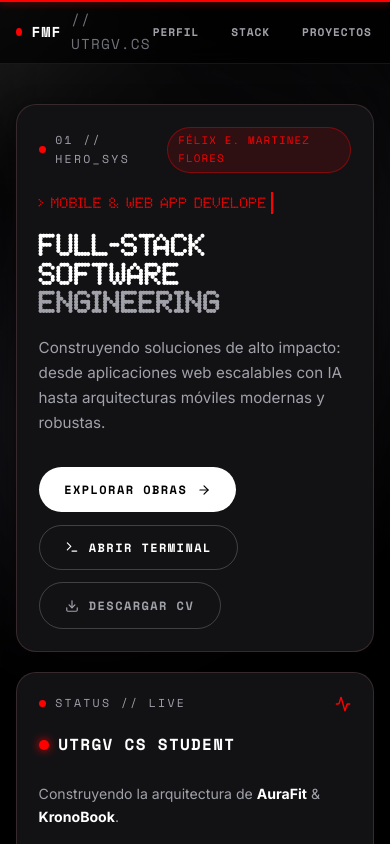
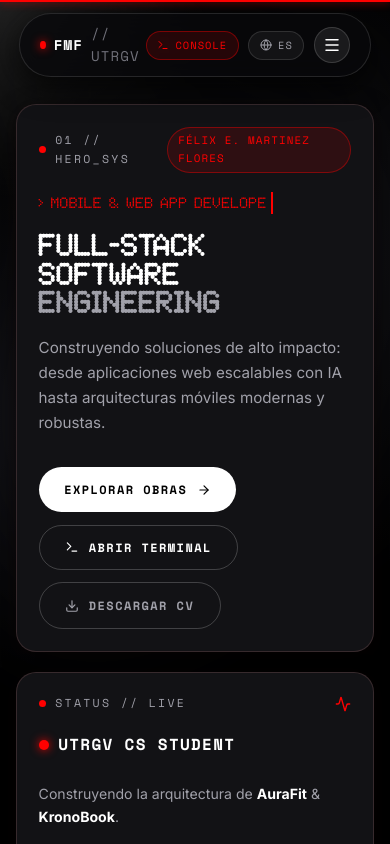
Before and after one commit to Felglitch739/My-Portfolio, a React (Vite) app: page / in a window 390 px wide. Shown: the top 844 px of the page. Built offline with nearby package versions, Linux system fonts and the light colour scheme; a web font is replaced by a local one.

Commit message:
feat: redesign Navbar with floating Nothing OS glass capsule header and full-screen blurred mobile navigation drawer

```diff
--- a/src/components/Navbar.tsx
+++ b/src/components/Navbar.tsx
@@ -1,5 +1,6 @@
 import { useState, useEffect } from 'react'
-import { Terminal, Globe, Menu, X } from 'lucide-react'
+import { motion, AnimatePresence } from 'framer-motion'
+import { Terminal, Globe, Menu, X, ArrowUpRight } from 'lucide-react'
 
 interface NavbarProps {
   onOpenTerminal: () => void
@@ -17,39 +18,54 @@ export default function Navbar({ onOpenTerminal, lang, setLang }: NavbarProps) {
     return () => window.removeEventListener('scroll', handleScroll)
   }, [])
 
+  // Lock body scroll when mobile menu is open
+  useEffect(() => {
+    if (mobileOpen) {
+      document.body.style.overflow = 'hidden'
+    } else {
+      document.body.style.overflow = 'unset'
+    }
+  }, [mobileOpen])
+
   const links = [
-    { href: '#about-me', label: lang === 'es' ? 'PERFIL' : 'ABOUT' },
-    { href: '#skills', label: 'STACK' },
-    { href: '#projects', label: lang === 'es' ? 'PROYECTOS' : 'PROJECTS' },
-    { href: '#events', label: lang === 'es' ? 'LOGROS' : 'ACHIEVEMENTS' },
-    { href: '#human-side', label: lang === 'es' ? 'HUMANO' : 'HUMAN' },
-    { href: '#contact', label: lang === 'es' ? 'CONTACTO' : 'CONTACT' },
+    { href: '#about-me', num: '01', label: lang === 'es' ? 'PERFIL & ARQUITECTURA' : 'PROFILE & ARCHITECTURE' },
+    { href: '#skills', num: '02', label: lang === 'es' ? 'STACK TÉCNICO' : 'TECH STACK' },
+    { href: '#projects', num: '03', label: lang === 'es' ? 'PROYECTOS DESTACADOS' : 'FEATURED PROJECTS' },
+    { href: '#events', num: '04', label: lang === 'es' ? 'LOGROS & EVENTOS' : 'ACHIEVEMENTS & EVENTS' },
+    { href: '#human-side', num: '05', label: lang === 'es' ? 'FUERA DEL CÓDIGO' : 'BEYOND THE CODE' },
+    { href: '#contact', num: '06', label: lang === 'es' ? 'CONTACTO DIRECTO' : 'DIRECT CONTACT' },
   ]
 
   return (
+    <>
+      {/* ── DESKTOP & MOBILE FLOATING HEADER ── */}
       <header
         style={{
           position: 'fixed',
           top: 0,
           left: 0,
           right: 0,
-        height: 'var(--nav-height)',
           zIndex: 100,
-        background: scrolled ? 'rgba(0, 0, 0, 0.95)' : 'rgba(0, 0, 0, 0.7)',
-        backdropFilter: 'blur(10px)',
-        borderBottom: '1px solid rgba(255, 255, 255, 0.08)',
-        display: 'flex',
-        alignItems: 'center',
-        transition: 'all 0.2s ease',
+          padding: '0.8rem 1.2rem',
+          pointerEvents: 'none', // allow clicks through padding area
         }}
       >
         <div
           className="container"
           style={{
+            pointerEvents: 'auto',
             display: 'flex',
             alignItems: 'center',
             justifyContent: 'space-between',
             width: '100%',
+            background: scrolled ? 'rgba(9, 9, 11, 0.92)' : 'rgba(9, 9, 11, 0.75)',
+            backdropFilter: 'blur(16px)',
+            WebkitBackdropFilter: 'blur(16px)',
+            border: '1px solid rgba(255, 255, 255, 0.12)',
+            borderRadius: '9999px',
+            padding: '0.55rem 1.25rem',
+            boxShadow: '0 10px 30px rgba(0, 0, 0, 0.7)',
+            transition: 'all 0.3s ease',
           }}
         >
           {/* Brand Logo */}
@@ -59,10 +75,10 @@ export default function Navbar({ onOpenTerminal, lang, setLang }: NavbarProps) {
             style={{
               textDecoration: 'none',
               color: 'var(--white)',
-            fontSize: '0.9rem',
+              fontSize: '0.88rem',
               display: 'flex',
               alignItems: 'center',
-            gap: '0.6rem',
+              gap: '0.5rem',
             }}
           >
             <span
@@ -71,39 +87,41 @@ export default function Navbar({ onOpenTerminal, lang, setLang }: NavbarProps) {
                 height: '8px',
                 borderRadius: '50%',
                 background: 'var(--red)',
+                boxShadow: '0 0 10px var(--red)',
                 display: 'inline-block',
               }}
             />
-          FMF <span style={{ color: 'var(--gray-500)', fontWeight: 400 }}>// UTRGV.CS</span>
+            FMF <span style={{ color: 'var(--gray-500)', fontWeight: 400 }}>// UTRGV</span>
           </a>
 
-        {/* Desktop Links */}
-        <nav className="hide-mobile" style={{ display: 'flex', alignItems: 'center', gap: '2rem' }}>
+          {/* Desktop Navigation Links */}
+          <nav className="hide-mobile" style={{ alignItems: 'center', gap: '1.8rem' }}>
             {links.map((link) => (
               <a
                 key={link.href}
                 href={link.href}
                 className="ndot"
                 style={{
-                fontSize: '0.7rem',
+                  fontSize: '0.68rem',
                   color: 'var(--gray-400)',
                   textDecoration: 'none',
-                transition: 'color 0.2s',
+                  transition: 'color 0.2s ease',
+                  letterSpacing: '0.04em',
                 }}
                 onMouseEnter={(e) => (e.currentTarget.style.color = 'var(--white)')}
                 onMouseLeave={(e) => (e.currentTarget.style.color = 'var(--gray-400)')}
               >
-              {link.label}
+                {link.num} // {link.label.split(' ')[0]}
               </a>
             ))}
           </nav>
 
-        {/* Action Controls */}
-        <div style={{ display: 'flex', alignItems: 'center', gap: '0.75rem' }}>
+          {/* Desktop & Mobile Action Controls */}
+          <div style={{ display: 'flex', alignItems: 'center', gap: '0.6rem' }}>
             <button
               onClick={onOpenTerminal}
               className="mono-tag mono-tag-red"
-            style={{ cursor: 'pointer' }}
+              style={{ cursor: 'pointer', fontSize: '0.65rem', padding: '0.35rem 0.65rem' }}
               title="Open Hardware Terminal"
             >
               <Terminal size={12} /> CONSOLE
@@ -112,54 +130,121 @@ export default function Navbar({ onOpenTerminal, lang, setLang }: NavbarProps) {
             <button
               onClick={() => setLang(lang === 'es' ? 'en' : 'es')}
               className="mono-tag"
-            style={{ cursor: 'pointer', background: 'transparent' }}
+              style={{ cursor: 'pointer', background: 'rgba(255, 255, 255, 0.05)', fontSize: '0.65rem', padding: '0.35rem 0.65rem' }}
             >
               <Globe size={12} /> {lang.toUpperCase()}
             </button>
 
+            {/* Mobile Menu Toggle Button */}
             <button
               className="hide-desktop"
               onClick={() => setMobileOpen(!mobileOpen)}
-            style={{ background: 'transparent', border: 'none', color: 'var(--white)', cursor: 'pointer' }}
+              style={{
+                background: mobileOpen ? 'var(--red)' : 'rgba(255, 255, 255, 0.08)',
+                border: '1px solid rgba(255, 255, 255, 0.15)',
+                borderRadius: '50%',
+                width: '36px',
+                height: '36px',
+                color: 'var(--white)',
+                cursor: 'pointer',
+                alignItems: 'center',
+                justifyContent: 'center',
+                transition: 'all 0.2s ease',
+              }}
+              aria-label="Toggle menu"
             >
-            {mobileOpen ? <X size={22} /> : <Menu size={22} />}
+              {mobileOpen ? <X size={18} /> : <Menu size={18} />}
             </button>
           </div>
         </div>
+      </header>
 
-      {/* Mobile Drawer */}
+      {/* ── HIGH-END FULLSCREEN MOBILE GLASS DRAWER MENU ── */}
+      <AnimatePresence>
         {mobileOpen && (
-        <div
+          <motion.div
+            initial={{ opacity: 0, y: -20 }}
+            animate={{ opacity: 1, y: 0 }}
+            exit={{ opacity: 0, y: -20 }}
+            transition={{ duration: 0.25, ease: 'easeOut' }}
             style={{
               position: 'fixed',
-            top: 'var(--nav-height)',
-            left: 0,
-            right: 0,
-            background: 'rgba(10, 10, 12, 0.98)',
-            borderBottom: '1px solid rgba(255, 255, 255, 0.12)',
-            padding: '1.5rem',
+              inset: 0,
+              zIndex: 99,
+              background: 'rgba(5, 5, 7, 0.96)',
+              backdropFilter: 'blur(24px)',
+              WebkitBackdropFilter: 'blur(24px)',
+              paddingTop: 'calc(var(--nav-height) + 2.5rem)',
+              paddingBottom: '2rem',
+              paddingLeft: '1.5rem',
+              paddingRight: '1.5rem',
               display: 'flex',
               flexDirection: 'column',
-            gap: '1.2rem',
+              justifyContent: 'space-between',
+              overflowY: 'auto',
             }}
           >
-          {links.map((link) => (
-            <a
+            {/* Navigation Header */}
+            <div>
+              <div style={{ display: 'flex', justifyContent: 'space-between', alignItems: 'center', marginBottom: '2rem', borderBottom: '1px solid rgba(255, 255, 255, 0.08)', paddingBottom: '0.8rem' }}>
+                <span className="ndot" style={{ fontSize: '0.75rem', color: 'var(--red)' }}>
+                  NAVIGATION // FMF_OS
+                </span>
+                <span className="ndot" style={{ fontSize: '0.65rem', color: 'var(--gray-500)' }}>
+                  SELECT SYSTEM MODULE
+                </span>
+              </div>
+
+              {/* Mobile Navigation List */}
+              <div style={{ display: 'flex', flexDirection: 'column', gap: '0.8rem' }}>
+                {links.map((link, idx) => (
+                  <motion.a
                     key={link.href}
                     href={link.href}
-              className="ndot"
+                    initial={{ opacity: 0, x: -15 }}
+                    animate={{ opacity: 1, x: 0 }}
+                    transition={{ delay: idx * 0.05 }}
                     onClick={() => setMobileOpen(false)}
                     style={{
-                color: 'var(--white)',
                       textDecoration: 'none',
-                fontSize: '1rem',
+                      background: 'rgba(255, 255, 255, 0.03)',
+                      border: '1px solid rgba(255, 255, 255, 0.08)',
+                      borderRadius: '14px',
+                      padding: '1rem 1.2rem',
+                      display: 'flex',
+                      alignItems: 'center',
+                      justifyContent: 'space-between',
+                      transition: 'border-color 0.2s ease, background 0.2s ease',
                     }}
                   >
+                    <div>
+                      <span className="ndot" style={{ fontSize: '0.7rem', color: 'var(--red)', display: 'block', marginBottom: '0.2rem' }}>
+                        MODULE_{link.num}
+                      </span>
+                      <span style={{ fontFamily: 'var(--font-bit)', fontSize: '1.05rem', color: 'var(--white)', fontWeight: 700 }}>
                         {link.label}
-            </a>
+                      </span>
+                    </div>
+                    <ArrowUpRight size={18} color="var(--gray-400)" />
+                  </motion.a>
                 ))}
               </div>
+            </div>
+
+            {/* Mobile Footer Status */}
+            <div style={{ borderTop: '1px solid rgba(255, 255, 255, 0.08)', paddingTop: '1.2rem', marginTop: '2rem' }}>
+              <div style={{ display: 'flex', justifyContent: 'space-between', alignItems: 'center' }}>
+                <span className="ndot" style={{ fontSize: '0.65rem', color: 'var(--gray-500)' }}>
+                  LOCATION: BROWNSVILLE, TX
+                </span>
+                <span className="ndot" style={{ fontSize: '0.65rem', color: 'var(--white)' }}>
+                  UTRGV CS STUDENT
+                </span>
+              </div>
+            </div>
+          </motion.div>
         )}
-    </header>
+      </AnimatePresence>
+    </>
   )
 }
--- a/src/index.css
+++ b/src/index.css
@@ -375,3 +375,12 @@ body {
     animation: mobilePulseBorder 6s ease-in-out infinite;
   }
 }
+
+/* Visibility Utilities */
+.hide-desktop { display: none !important; }
+.hide-mobile { display: flex !important; }
+
+@media (max-width: 768px) {
+  .hide-desktop { display: flex !important; }
+  .hide-mobile { display: none !important; }
+}
```
Lines whose indentation alone changed are shown as unchanged.
